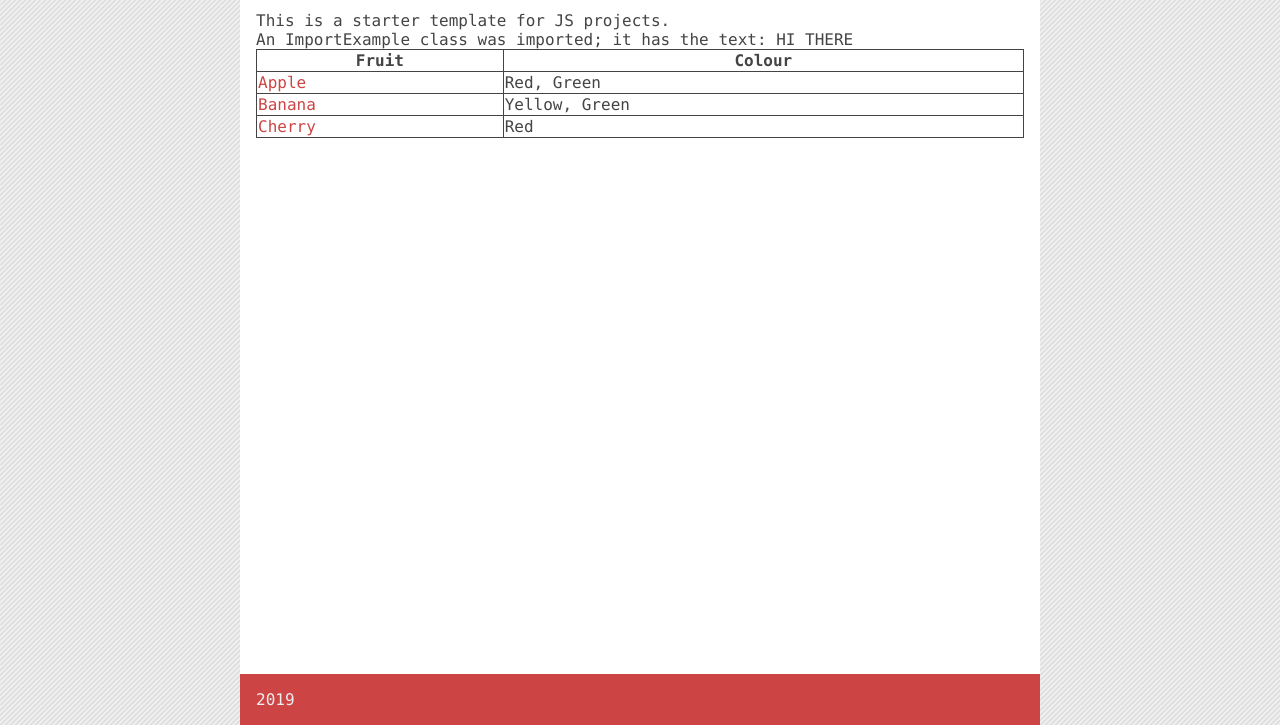
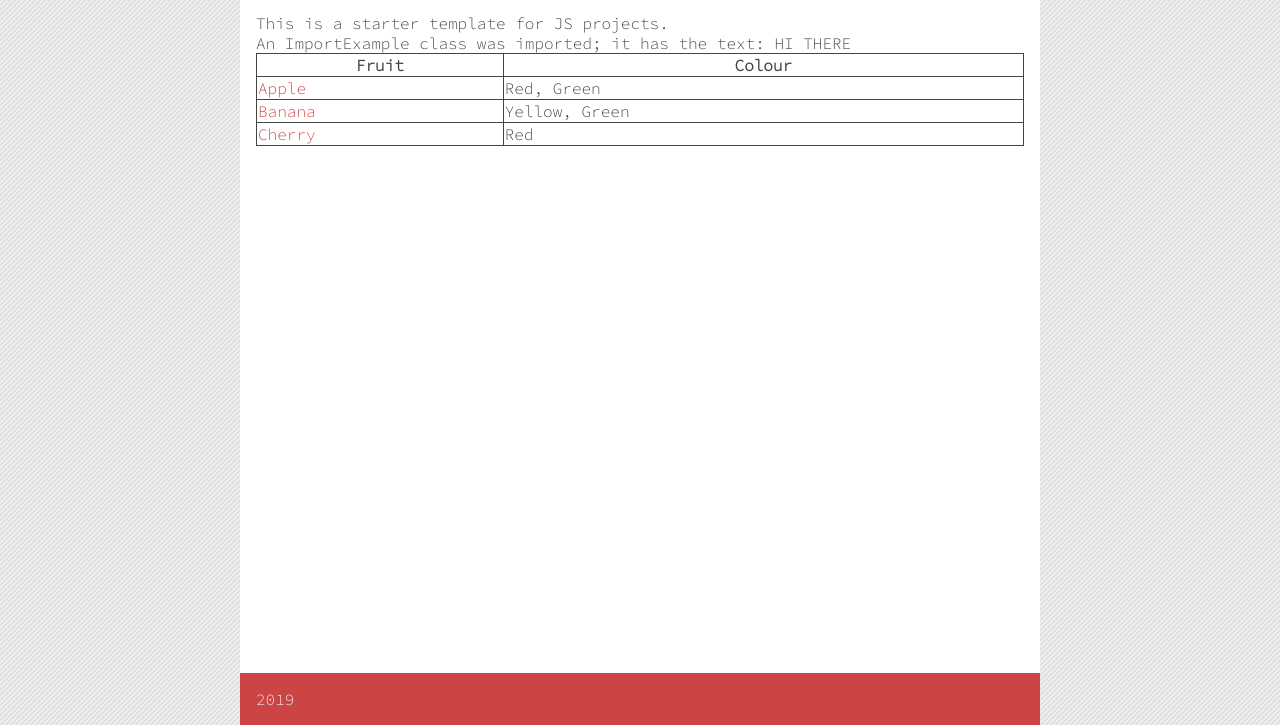
Before and after one commit to shaunanoordin/starter-web-app, a website built with webpack: page index.html in a window 1280 px wide. Shown: the part 75-800 px from the top of the page. Built offline with nearby package versions, Linux system fonts and the light colour scheme.

Commit message:
Use Source Code Pro font

```diff
--- a/index.html
+++ b/index.html
@@ -3,6 +3,7 @@
 <head>
 <meta charset="UTF-8">
 <title>Starter JS</title>
+<link href="https://fonts.googleapis.com/css?family=Source+Code+Pro:300" rel="stylesheet">
 <link href="./app/main.css" rel="stylesheet">
 <script src="./app/main.js"></script>
 </head>
--- a/src/main.scss
+++ b/src/main.scss
@@ -14,7 +14,7 @@ $primary-highlight: #e66;
 }
 
 :root {
-  font-family: "Lucida Console", monospace;
+  font-family: "Source Code Pro", monospace;
   font-size: 16px;
   background: $dark url("../assets/simple-bg.png");
   color: $dark;
```
Also changed, not shown: app/main.css.
